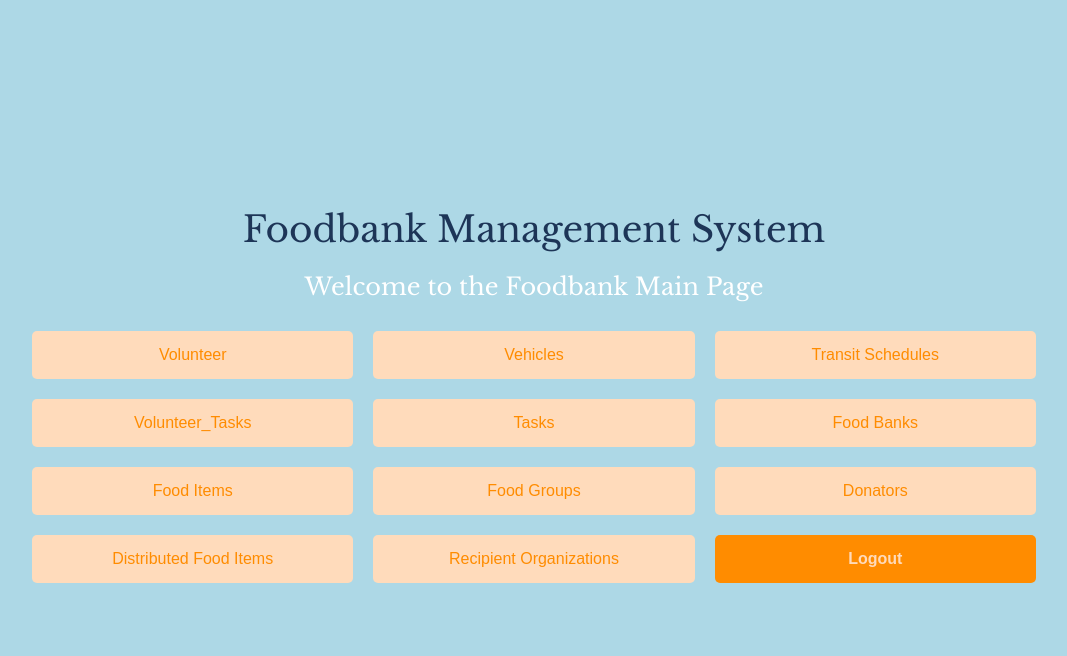
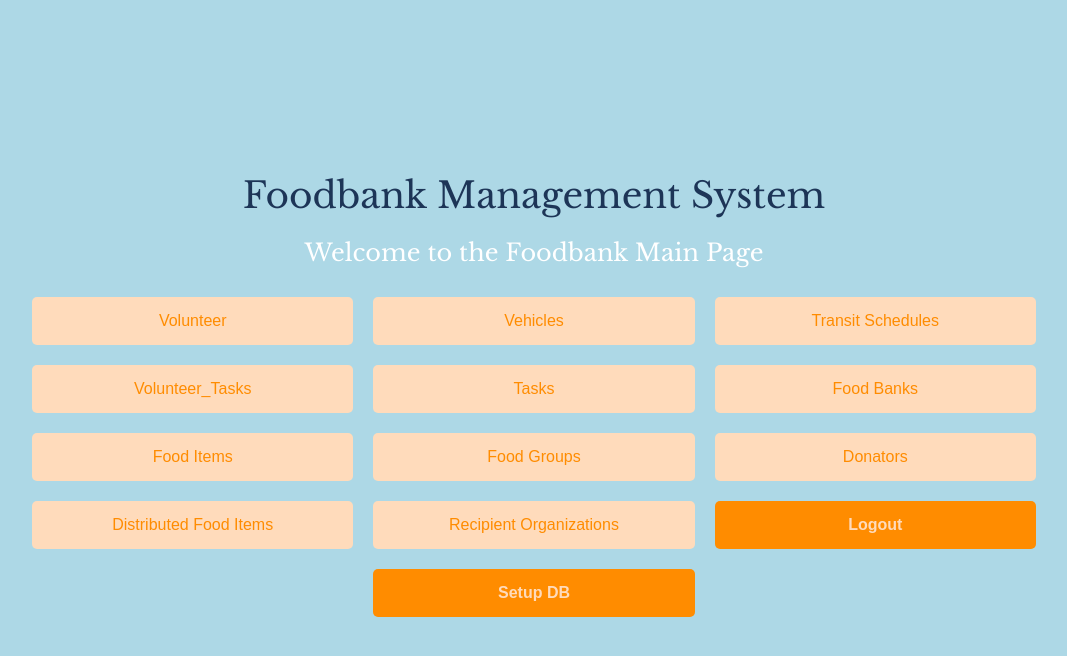
Before and after one commit to maxkooz/foodbank, a Django app: page /main_page/ in a window 1280 px wide. Shown: the top 656 px of the page, without its empty margins (106-1173 px from the left). Run offline with Django 4.2, Linux system fonts and the light colour scheme; the visitor is signed in with stand-in values (Sample User, id 1).

Commit message:
began implementing SQL setup button

```diff
--- a/foodbank/templates/main_page.html
+++ b/foodbank/templates/main_page.html
@@ -57,6 +57,12 @@
             font-weight: bold;
             border: none;
         }
+        .button-container .db-setup-button {
+            background-color: darkorange;
+            color: #FFDBBB;
+            font-weight: bold;
+            border: none;
+        }
         .button-container .logout-button:hover {
             background-color: #0056b3;
             color: white;
@@ -84,6 +90,7 @@
 <body>
     <div class="header">Foodbank Management System</div>
     <div class="subheader">Welcome to the Foodbank Main Page</div>
+    {% if msg %} <div class="subheader" style="color: green;">{{ msg }}</div> {% endif %}
     <div class="button-container">
         <button onclick="location.href='{% url 'foodbank:volunteers' %}'">Volunteer</button>
         <button onclick="location.href='{% url 'foodbank:vehicles' %}'">Vehicles</button>
@@ -97,8 +104,19 @@
         <button onclick="location.href='{% url 'foodbank:distributed_food_items' %}'">Distributed Food Items</button>
         <button onclick="location.href='{% url 'foodbank:recipient_organizations' %}'">Recipient Organizations</button>
         <button class="logout-button" onclick="location.href='{% url 'foodbank:logout' %}'">Logout</button>
+        {% if dbSetupComplete == False %}<button class="db-setup-button" onclick="clicked(event)">Setup DB</button> {% endif %}
     </div>
 
 
 </body>
+<script>
+    function clicked(e)
+    {
+        if(!confirm('This will fill the DB with sample entities. Only do this once, even amongst users and sessions! This is for testing purposes only. Select OK to continue.')) {
+            e.preventDefault();
+        } else {
+            window.location.href = {% url 'foodbank:setup_db' %};
+        }
+    }
+</script>
 </html>
--- a/foodbank/urls.py
+++ b/foodbank/urls.py
@@ -26,4 +26,5 @@ urlpatterns = [
     path('donators/delete/', views.donator_delete, name='donator_delete'),
     path('foodgroups/', views.foodgroup_view, name='foodgroups'),
     path('foodgroups/delete/', views.foodgroup_delete, name='foodgroup_delete'),
+    path('setup_db/', views.setup_database, name='setup_db')
 ]
--- a/foodbank/views.py
+++ b/foodbank/views.py
@@ -62,7 +62,9 @@ def main_page_view(request):
     if not request.user.is_authenticated:
         return redirect(reverse('foodbank:home'))
 
-    return render(request, 'main_page.html')
+    msg = request.GET.get('msg')
+    global dbSetupComplete
+    return render(request, 'main_page.html', {'msg': msg, 'dbSetupComplete': dbSetupComplete})
 
 # from Django documentation
 def namedtuplefetchall(cursor):
@@ -80,6 +82,13 @@ def execute_raw_sql(query, fetch=True):
         res = namedtuplefetchall(cursor) if fetch else None
 
     return res
+
+def execute_many_raw_sql(queries):
+    with connection.cursor() as cursor:
+        for query in queries:
+            cursor.execute(query)
+
+    return
 
 class VolunteerView(LoginRequiredMixin, generic.ListView):
     login_url = "/login/"
@@ -922,3 +931,25 @@ def foodgroup_delete(request):
         foodgroup = get_object_or_404(FoodGroup, id=foodgroup_id)
         foodgroup.delete()
     return redirect(reverse('foodbank:foodgroups'))
+
+dbSetupComplete = False
+def setup_database(request):
+    # insert volunteer entities
+    vol_query = "INSERT INTO foodbank_volunteer (first_name, last_name, street_address, city, home_state, zip_code, phone_number, email) VALUES ('John', 'Doe', '123 Main St.', 'Charlottesville', 'VA', '22903', '123-456-7890', 'johndoe@gmail.com'), ('Jane', 'Smith', '456 Elm St.', 'Richmond', 'VA', '23220', '234-567-8901', 'janesmith@gmail.com'), ('Michael', 'Johnson', '789 Oak St.', 'Norfolk', 'VA', '23510', '345-678-9012', 'michaeljohnson@gmail.com'), ('Emily', 'Davis', '101 Pine St.', 'Alexandria', 'VA', '22301', '456-789-0123', 'emilydavis@gmail.com'), ('David', 'Wilson', '202 Maple St.', 'Roanoke', 'VA', '24011', '567-890-1234', 'davidwilson@gmail.com'), ('Sophia', 'Martinez', '303 Birch St.', 'Arlington', 'VA', '22201', '678-901-2345', 'sophiamartinez@gmail.com'), ('Daniel', 'Brown', '404 Cedar St.', 'Hampton', 'VA', '23669', '789-012-3456', 'danielbrown@gmail.com');"
+    execute_raw_sql(vol_query, fetch=False)
+
+    # insert foodbank entities
+    fb_query = "INSERT INTO foodbank_foodbank (street_address, city, home_state, zip_code, manager_id, phone_number, email) VALUES ('123 Main St', 'Charlottesville', 'VA', '22903', 1, '555-1234', 'foodbank1@gmail.com'), ('456 Elm St', 'Richmond', 'VA', '23220', 2, '555-2345', 'foodbank2@gmail.com'), ('789 Oak St', 'Norfolk', 'VA', '23510', 3, '555-3456', 'foodbank3@gmail.com'), ('101 Pine St', 'Alexandria', 'VA', '22301', 4, '555-4567', 'foodbank4@gmail.com'), ('202 Maple St', 'Roanoke', 'VA', '24011', 5, '555-5678', 'foodbank5@gmail.com'), ('303 Birch St', 'Arlington', 'VA', '22201', 6, '555-6789', 'foodbank6@gmail.com'), ('404 Cedar St', 'Hampton', 'VA', '23669', 7, '555-7890', 'foodbank7@gmail.com');"
+    execute_raw_sql(fb_query, fetch=False)
+
+    # insert vehicle entities
+    veh_query = "INSERT INTO foodbank_vehicle (driver_volunteer_id, vehcile_type, total_passenger_capacity) VALUES (1, 'Honda', 5), (2, 'Toyota', 7), (3, 'Ford', 4), (4, 'Chevrolet', 6), (5, 'Nissan', 8), (6, 'Dodge', 3), (7, 'Subaru', 5);"
+    execute_raw_sql(veh_query, fetch=False)
+
+    # insert more...
+
+
+    global dbSetupComplete
+    dbSetupComplete = True
+    msg = 'Database setup complete!'
+    return redirect(reverse('foodbank:main_page')+'?msg='+msg)
```
